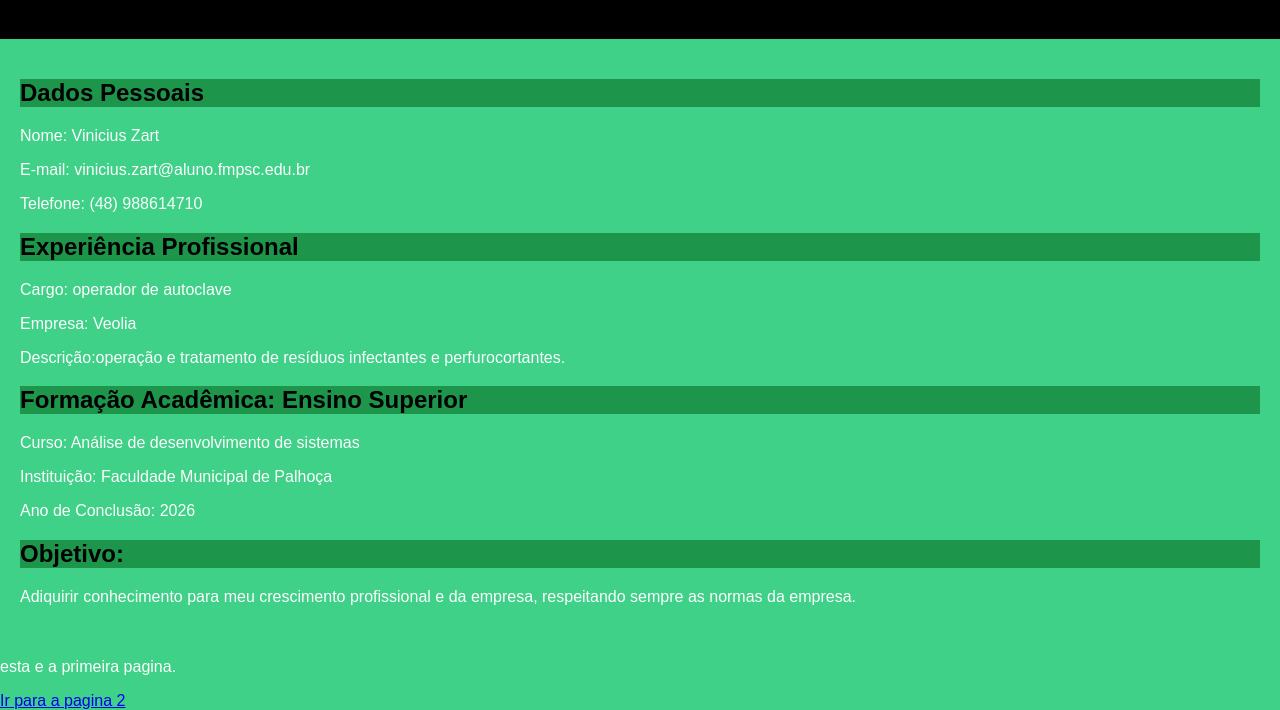
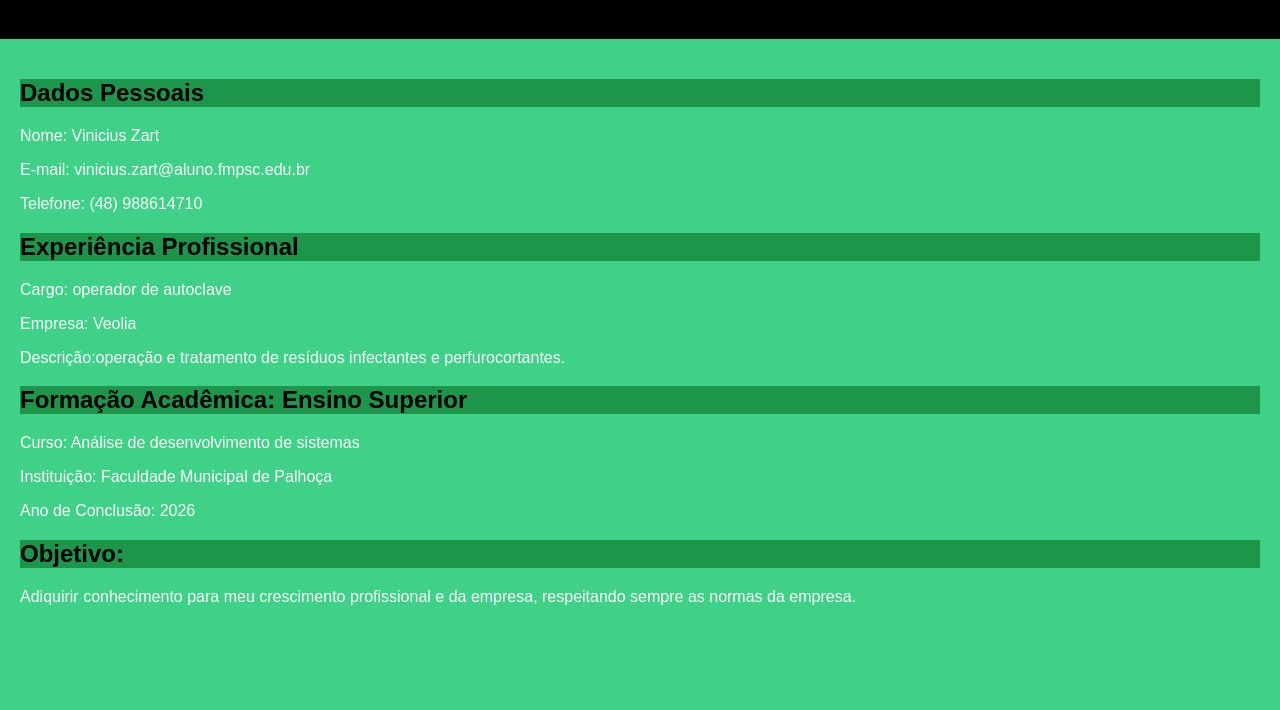
Before and after one commit to viniciuszart/curriculo, a plain HTML site: page index.html in a window 1280 px wide. Shown: the part 117-827 px from the top of the page. After the commit the page ends 800 px from the top, so only its background shows below. Drawn offline with Linux system fonts and the light colour scheme.

Commit message:
Update index.html

```diff
--- a/index.html
+++ b/index.html
@@ -68,13 +68,3 @@ h2{
         <p>Adiquirir conhecimento para meu crescimento profissional e da empresa,
          respeitando sempre as normas da empresa.</p>
     </div>
-</body>
-</html>
-<!DOCTYPE html>
-<html>
-<head>
-<title>Pagina 1</title>
-<p>esta e a primeira pagina.</p>
-<a Href="pagina2.html">Ir para a pagina 2</a>
-</body>
-</html>
```
